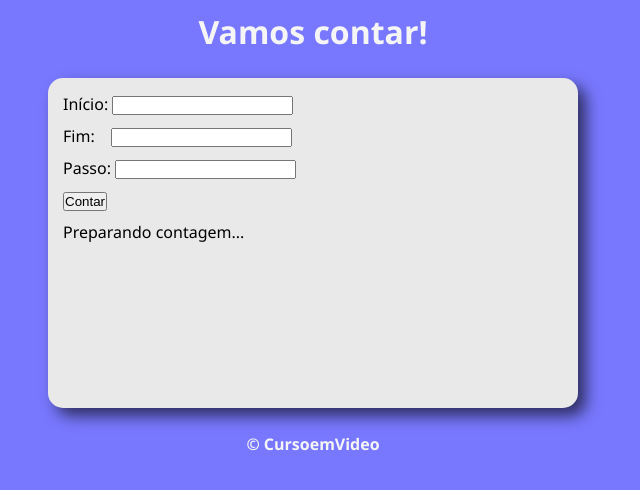
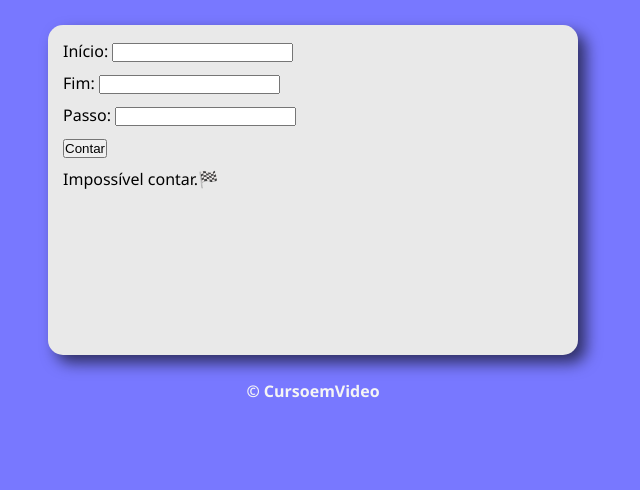
Before and after one commit to Komai-dev/javascript, a plain HTML site: page aula 014 ex/index.html in a window 1280 px wide. Both pictures are taken after a click on the button "Contar". Shown: the whole page, without its empty margins (327-967 px from the left). Drawn offline with Linux system fonts and the light colour scheme.

Commit message:
fiz com o guanabaram ;-;

```diff
--- a/aula 014 ex/index.html
+++ b/aula 014 ex/index.html
@@ -3,32 +3,27 @@
 <head>
   <meta charset="UTF-8">
   <meta name="viewport" content="width=device-width, initial-scale=1.0">
-  <title>Document</title>
+  <title>Super Contador</title>
   <link rel="stylesheet" href="geral.css">
 </head>
 <body>
   <header>
-    <h1>Vamos contar!</h1>
+
   </header>
-    <section id="container">
-      <div id="1">
-        <form action="#" method="get">
-          <p><label for="inic">Início: <input type="number" name="inic" id="inic"></label></p>
-          <p><label for="fim">Fim: &nbsp; &nbsp;<input type="number" name="fim" id="fim"></label></p>
-          <p><label for="passo">Passo: <input type="number" name="passo" id="passo"></label></p>
-          <input type="button" value="Contar" onclick="clicou()">
-      </form>
+  <section>
+    <div id="dados">
+      <p>Início: <input type="number" name="início" id="txti"></p>
+      <p>Fim: <input type="number" name="fim" id="txtf"></p>
+      <p>Passo: <input type="number" name="passo" id="txtp"></p>
+      <p><input type="button" value="Contar" onclick="contar()"></p>
     </div>
-
-      <div id="2">
-        <p id="resultado">Preparando contagem...</p>
+    <div id="res">
+      Preparando a contagem...
     </div>
   </section>
   <footer>
     <p>&copy; CursoemVideo</p>
   </footer>
-
-  <script src="script.js">
-  </script>
+  <script src="script.js"></script>
 </body>
 </html>
--- a/aula 014 ex/script.js
+++ b/aula 014 ex/script.js
@@ -1,4 +1,37 @@
-function clicar() {
+function contar() {
+  let ini = document.getElementById('txti')
+  let fim = document.getElementById('txtf')
+  let passo = document.getElementById('txtp')
+  let res = document.getElementById('res')
+
+  if (ini.value.length == 0 || fim.value.length == 0 || passo.value.length == 0) {
+    res.innerHTML = 'Impossível contar.'
+    alert('[Erro] Faltam dados!')
+  } else {
+    res.innerHTML = 'Contando: <br>'
+    let i = Number.parseInt(ini.value)
+    let f = Number.parseInt(fim.value)
+    let p = Number.parseInt(passo.value)
+
+    if (p <= 0) {
+      window.alert('Passo inválido! Considerando a partir de 1')
+      p = 1
+    }
+
+    if (i < f) {
+      for (let c = i; c <= f; c += p) {
+        res.innerHTML += ` ${c} 👉 `
+      }
+    } else {
+      for (let c = i; c >= f; c -= p) {
+        res.innerHTML += `${c} 👉 `
+      }
+    }
+  }
+  res.innerHTML += `\u{1F3C1}`
+}
+
+/*function clicou() {
   var entrada = document.getElementById('inic')
   var inic = Number.parseInt(entrada.value)
 
@@ -11,8 +44,8 @@ function clicar() {
   var calc = inic + passo
   var result = document.querySelector('p#resultado')
 
-  for (soma = inic ; calc <= fim ; inic + passo) {
+  for (var soma = inic ; calc <= fim ; inic + passo) {
     result.innerHTML = `Contando: <br>
      ${soma} 👉 ${calc}`
   }
-}
+}*/
```
Lines whose indentation alone changed are shown as unchanged.
